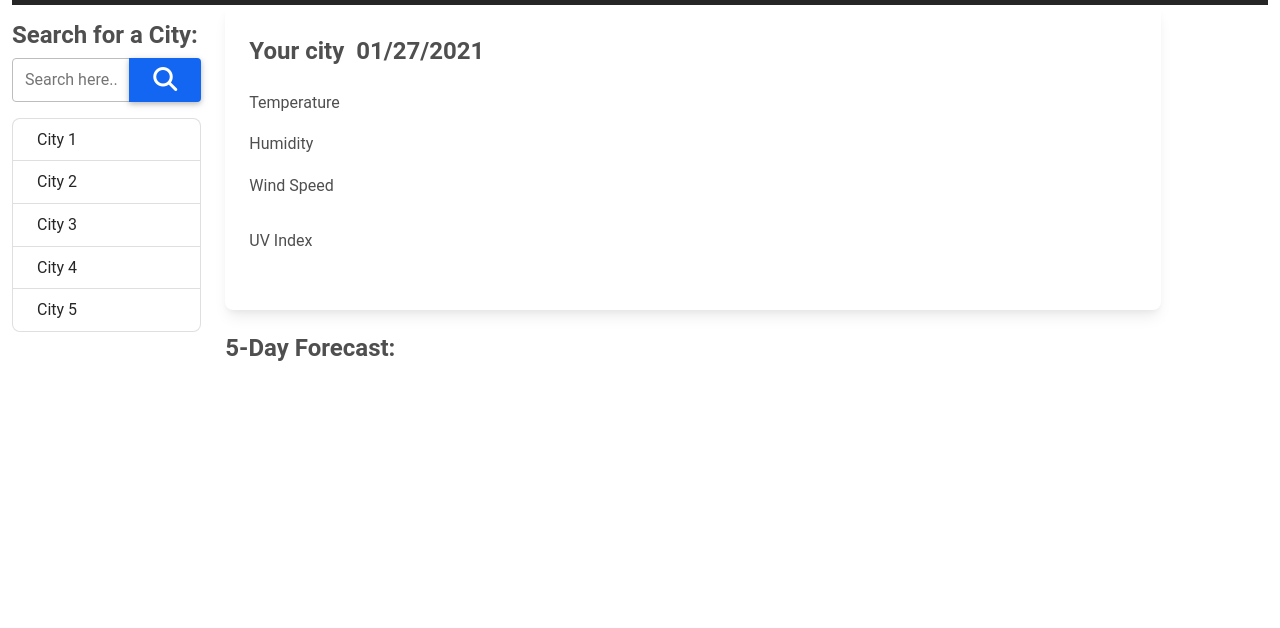
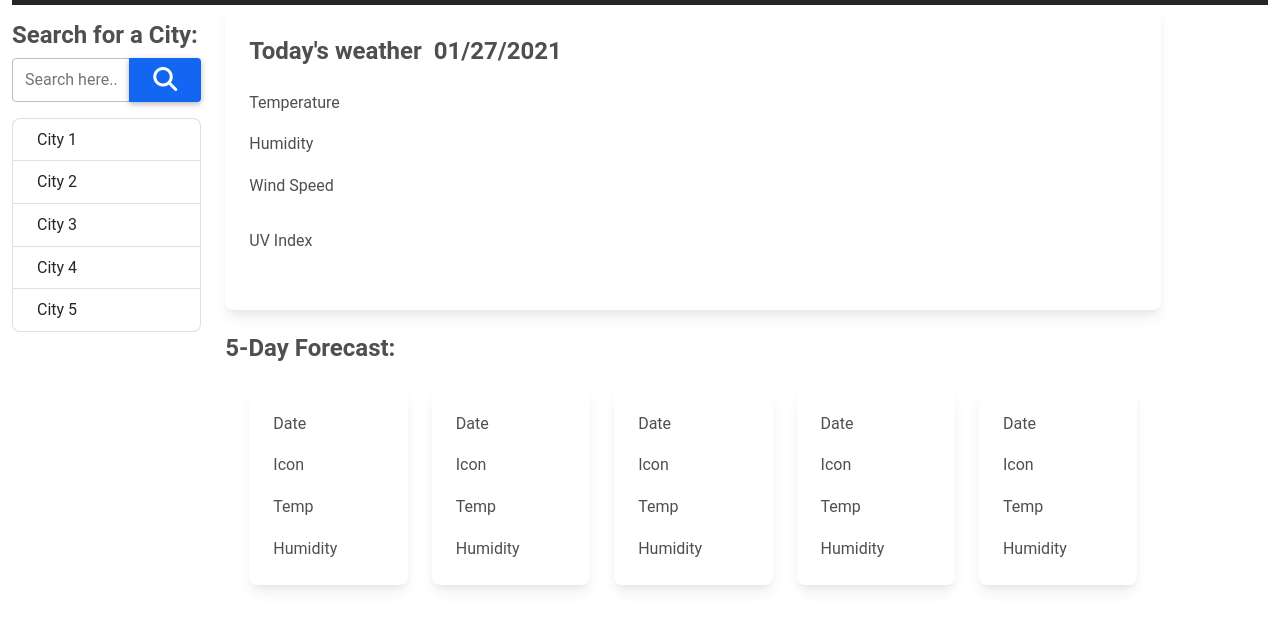
Before and after one commit to crrmarchese/Weather-Dashboard, a plain HTML site: page index.html in a window 1280 px wide. Shown: the part 112-740 px from the top of the page. Drawn offline with nearby package versions, Linux system fonts and the light colour scheme.

Commit message:
Add 5 day forecast columns

```diff
--- a/index.html
+++ b/index.html
@@ -53,7 +53,7 @@
 							<div class="card" id="currentWeather">
 								<div class="card-body">
 									<!-- Dynamic data goes here -->
-								  <h3 class="card-title fs-4 fw-bold mt-2 mb-4 d-inline-block" id="cityName">Your city</h3>
+								  <h3 class="card-title fs-4 fw-bold mt-2 mb-4 d-inline-block" id="cityName">Today's weather</h3>
 								  <p id="currentDay" class="d-inline-block ms-2 fs-4 fw-bold"></p>
 								  <div id="city-weather-icon" class="d-inline-block ms-2 weather-icon"><img src="//:0" alt="" /></div>
 								  <p class="card-text" id="temperature">Temperature</p>
@@ -71,6 +71,60 @@
 						<div class="col-12">
 							<!-- Dynamic Use css grid -->
 							<h3 class="fs-4 fw-bold xl-mt mb-4" id="five-day-forecast">5-Day Forecast:</h3>
+								<div class="container-fluid">
+									<div class="row">
+										<div class="col daily-forecast">
+											<div id="day1" class="card">
+												<div class="card-body">
+													<p class="card-text forecast-date">Date</p>
+													<p class="card-text forecast-icon">Icon</p>
+													<p class="card-text forecast-temp">Temp</p>
+													<p class="card-text forecast-humidity">Humidity</p>
+												</div>
+											</div>
+										</div>
+										<div class="col daily-forecast">
+											<div id="day2" class="card">
+												<div class="card-body">
+													<p class="card-text forecast-date">Date</p>
+													<p class="card-text forecast-icon">Icon</p>
+													<p class="card-text">Temp</p>
+													<p class="card-text">Humidity</p>
+												</div>
+											</div>
+										</div>
+										<div class="col daily-forecast">
+											<div id="day3" class="card">
+												<div class="card-body">
+													<p class="card-text forecast-date">Date</p>
+													<p class="card-text forecast-icon">Icon</p>
+													<p class="card-text forecast-temp">Temp</p>
+													<p class="card-text forecast-humidity">Humidity</p>
+												</div>
+											</div>
+										</div>
+										<div class="col daily-forecast">
+											<div id="day4" class="card">
+												<div class="card-body">
+													<p class="card-text forecast-date">Date</p>
+													<p class="card-text forecast-icon">Icon</p>
+													<p class="card-text forecast-temp">Temp</p>
+													<p class="card-text forecast-humidity">Humidity</p>
+												</div>
+											</div>
+										</div>
+										<div class="col daily-forecast">
+											<div id="day5" class="card">
+												<div  class="card-body">
+													<p class="card-text forecast-date">Date</p>
+													<p class="card-text forecast-icon">Icon</p>
+													<p class="card-text forecast-temp">Temp</p>
+													<p class="card-text forecast-humidity">Humidity</p>
+												</div>
+											</div>
+										</div>
+									</div>
+								</div>
 						</div>
 					</div>
 				</div>
```
